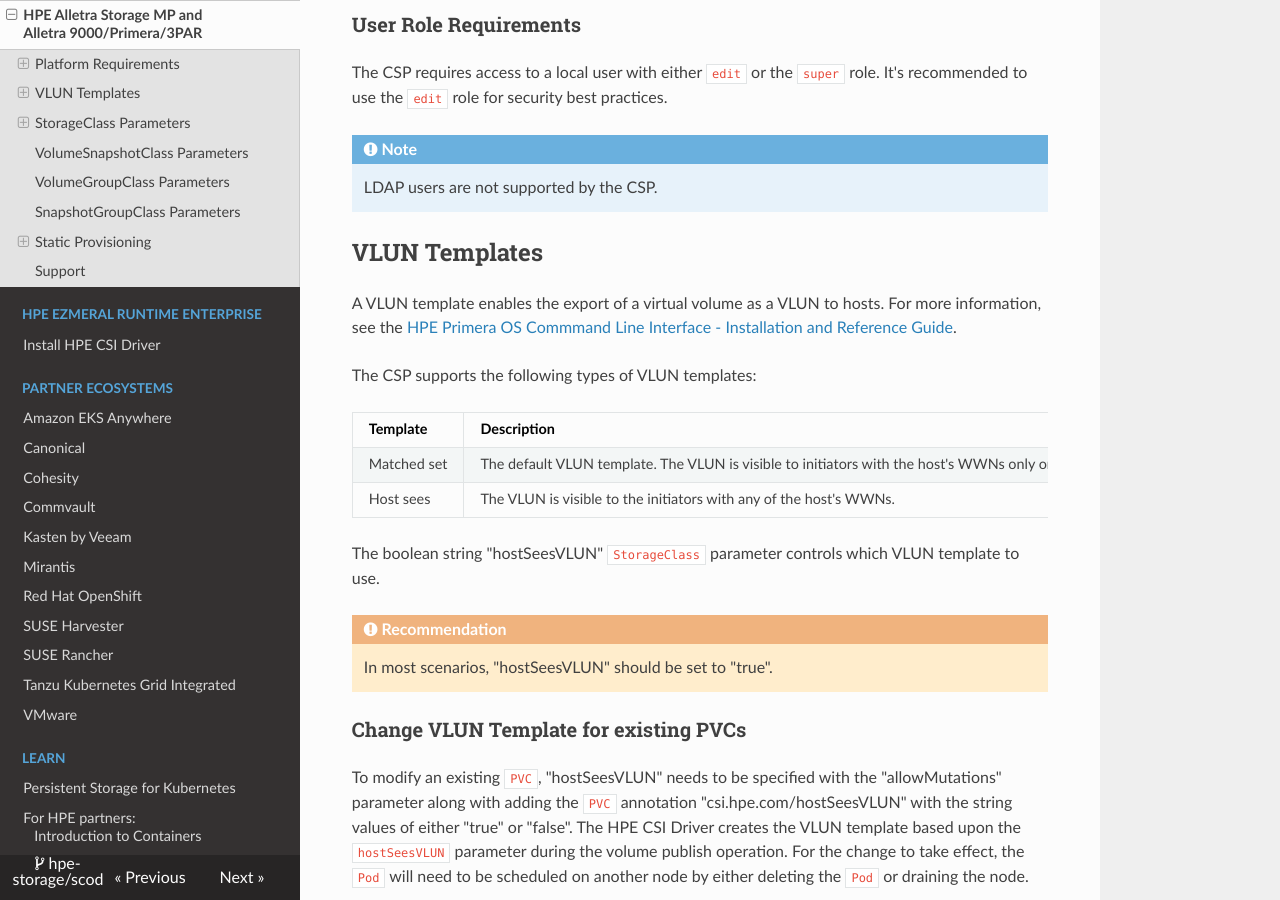
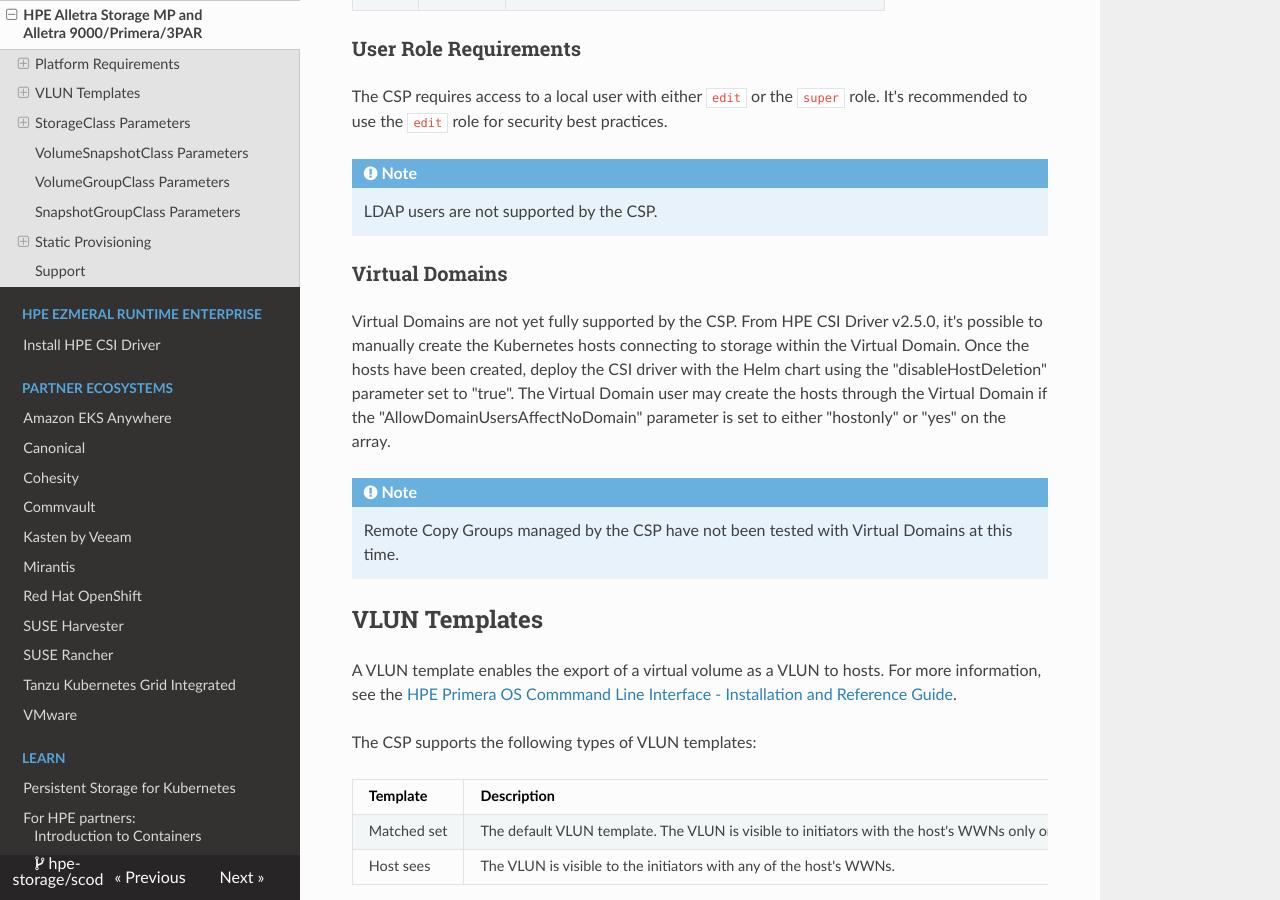
Before and after one commit to hpe-storage/scod, an MkDocs documentation site: the page built from docs/container_storage_provider/hpe_alletra_storage_mp/index.md, in a window 1280 px wide and 900 px high, scrolled down 1630 px. Built offline with MkDocs 1.6.1, drawn with Linux system fonts in a browser that asks for light colours; nearby versions of some CDN libraries.

Commit message:
Add Virtual Domains workaround (#213)
Signed-off-by: Michael Mattsson <michael.mattsson@gmail.com>

```diff
--- a/docs/container_storage_provider/hpe_alletra_storage_mp/index.md
+++ b/docs/container_storage_provider/hpe_alletra_storage_mp/index.md
@@ -36,6 +36,13 @@
 
 !!! note
     LDAP users are not supported by the CSP.
+
+### Virtual Domains
+
+Virtual Domains are not yet fully supported by the CSP. From HPE CSI Driver v2.5.0, it's possible to manually create the Kubernetes hosts connecting to storage within the Virtual Domain. Once the hosts have been created, deploy the CSI driver with the Helm chart using the "disableHostDeletion" parameter set to "true". The Virtual Domain user may create the hosts through the Virtual Domain if the "AllowDomainUsersAffectNoDomain" parameter is set to either "hostonly" or "yes" on the array.
+
+!!! note
+    Remote Copy Groups managed by the CSP have not been tested with Virtual Domains at this time.
 
 ## VLUN Templates
 
```
